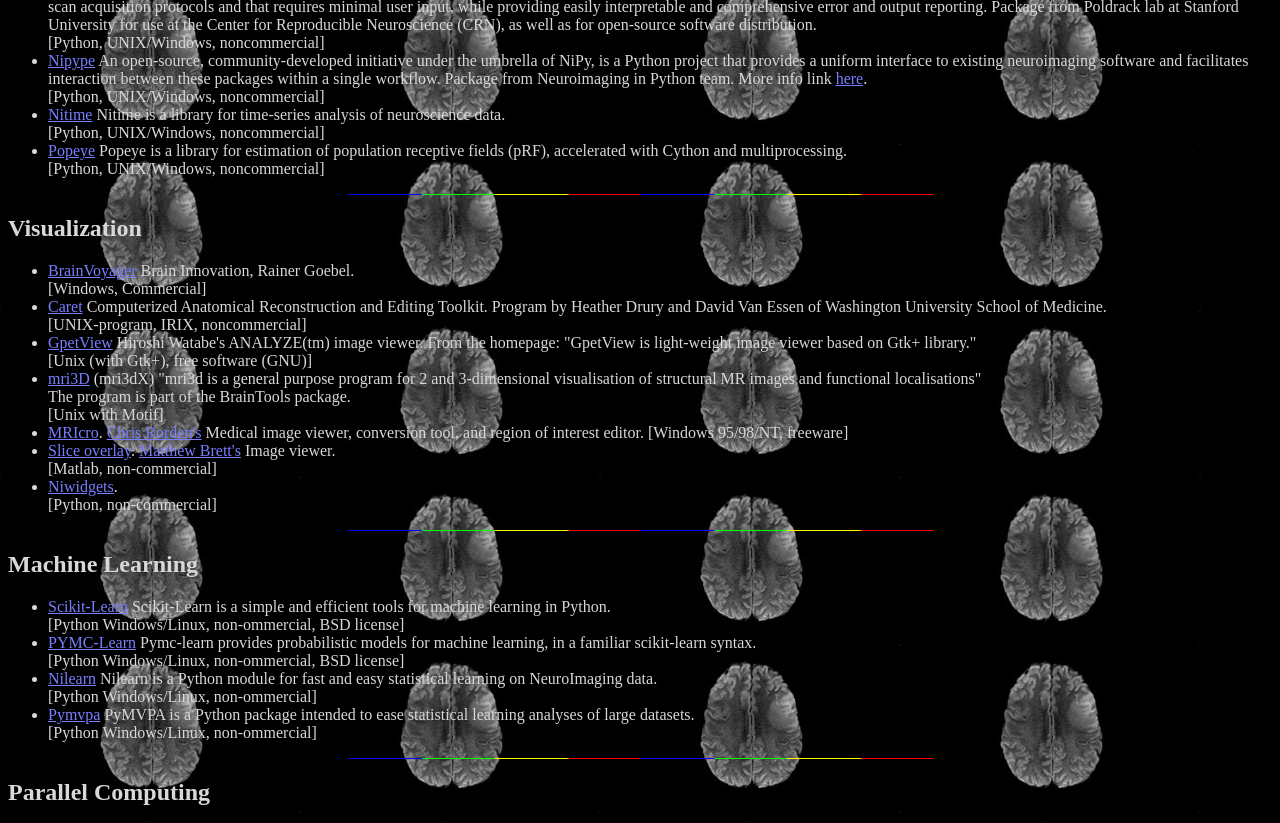
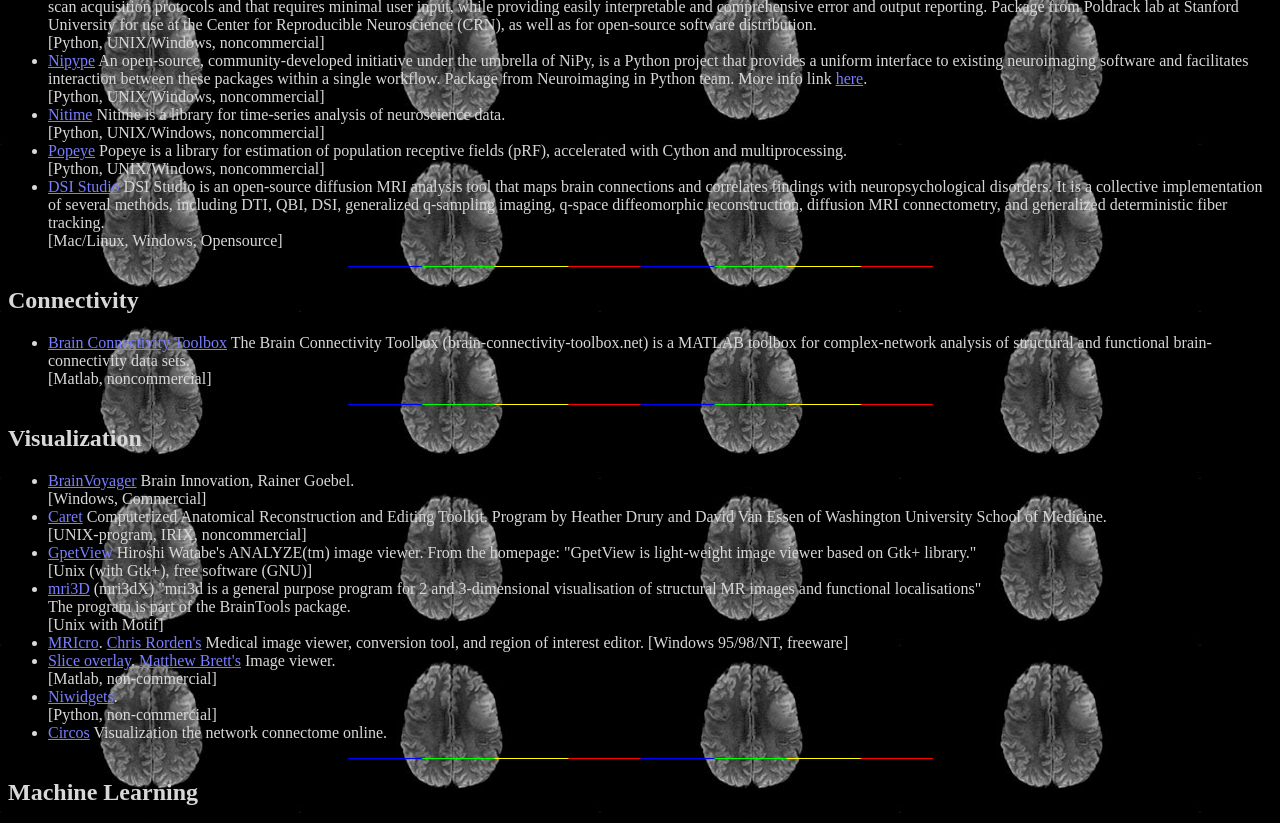
Before and after one commit to qianglisinoeusa/brainsoftware, a plain HTML site: page index.html in a window 1280 px wide. Shown: the part 1358-2181 px from the top of the page. Drawn offline with Linux system fonts and the light colour scheme.

Commit message:
updated info

```diff
--- a/index.html
+++ b/index.html
@@ -207,8 +207,28 @@
 	Popeye is a library for estimation of population receptive fields (pRF), accelerated with Cython and multiprocessing.
 	<br>[Python, UNIX/Windows, noncommercial]
 
+	<li>
+	<a href="http://dsi-studio.labsolver.org/Home">DSI Studio</a>
+	DSI Studio is an open-source diffusion MRI analysis tool that maps brain connections and correlates findings with neuropsychological disorders. It is a collective implementation of several methods, including DTI, QBI, DSI, generalized q-sampling imaging, q-space diffeomorphic reconstruction, diffusion MRI connectometry, and generalized deterministic fiber tracking.
+	<br>[Mac/Linux, Windows, Opensource]
+
     </ul>
 
+
+    <p align="center"><img alt="separator" src="icon/line.colorbar.gif" align="top" width="585" height="1"></p>
+
+
+    <!-- Connectivity -->
+
+    <h2>Connectivity</h2>
+
+    <ul>
+    	<li>
+    <a href="https://sites.google.com/site/bctnet/Home">Brain Connectivity Toolbox</a>
+    The Brain Connectivity Toolbox (brain-connectivity-toolbox.net) is a MATLAB toolbox for complex-network analysis of structural and functional brain-connectivity data sets.
+    <br>[Matlab, noncommercial]
+
+    </ul>
 
     <p align="center"><img alt="separator" src="icon/line.colorbar.gif" align="top" width="585" height="1"></p>
 
@@ -262,6 +282,11 @@
 	  <li>
 	<a href="http://nipy.org/packages/niwidgets/index.html">Niwidgets</a>.
 	<br> [Python, non-commercial]
+
+	  <li>
+	<a href="http://mkweb.bcgsc.ca/tableviewer/docs/">Circos</a>
+	Visualization the network connectome online.
+
     </ul>
 
     <p align="center"><img alt="separator"
```
